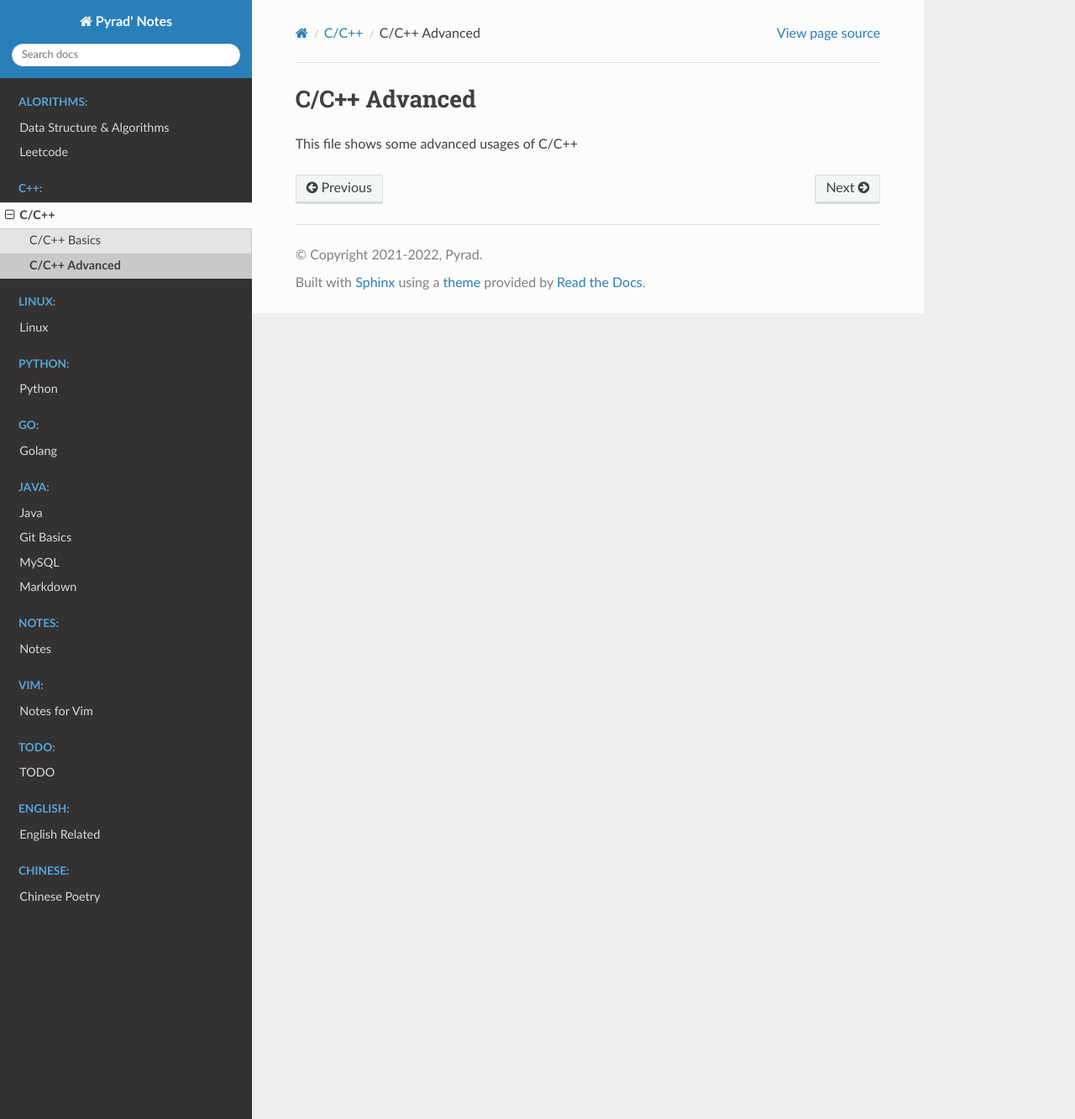
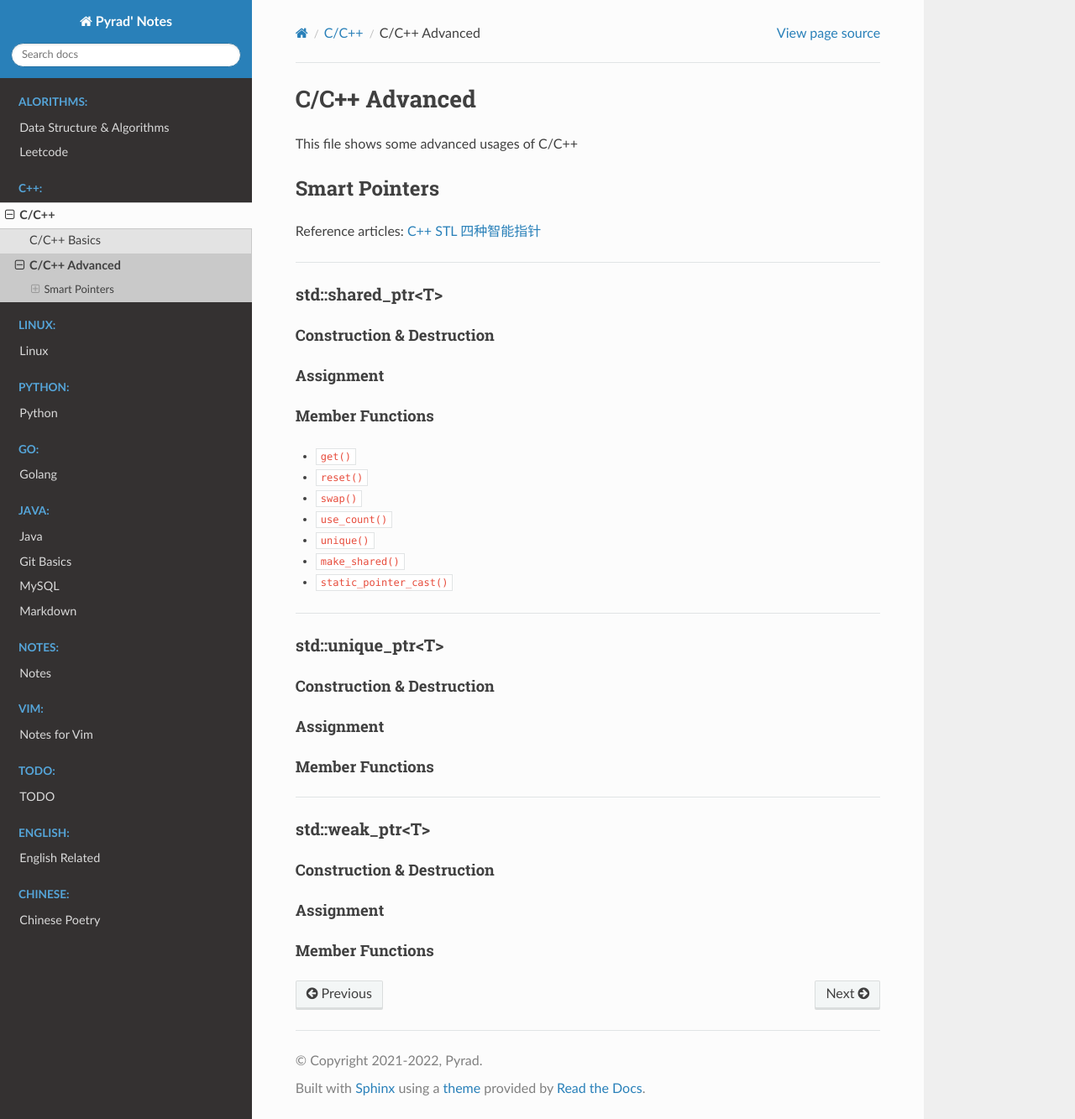
Before and after one commit to Pyrad/pyradnotes, a Sphinx documentation site: the page built from source/CPP/CppAdvanced.md, in a window 1280 px wide and 1333 px high. Shown: the whole window at 84% size. Built offline with Sphinx 7.4.7 and the Read the Docs theme 2.0.0, drawn with Linux system fonts in a browser that asks for light colours.

Commit message:
Add just outline for smart pointer explanation

```diff
--- a/source/CPP/CppAdvanced.md
+++ b/source/CPP/CppAdvanced.md
@@ -1,3 +1,73 @@
 # C/C++ Advanced
 
 This file shows some advanced usages of C/C++
+
+
+
+## Smart Pointers
+
+
+
+Reference articles: [C++ STL 四种智能指针](https://blog.csdn.net/K346K346/article/details/81478223)
+
+
+
+---
+
+### std::shared_ptr\<T\>
+
+
+
+#### Construction & Destruction
+
+
+
+#### Assignment
+
+
+
+#### Member Functions
+
+- `get()`
+- `reset()`
+- `swap()`
+- `use_count()`
+- `unique()`
+- `make_shared()`
+- `static_pointer_cast()`
+
+
+
+---
+
+### std::unique_ptr\<T\>
+
+
+
+#### Construction & Destruction
+
+
+
+#### Assignment
+
+
+
+#### Member Functions
+
+
+
+---
+
+### std::weak_ptr\<T\>
+
+
+
+#### Construction & Destruction
+
+
+
+#### Assignment
+
+
+
+#### Member Functions
```
